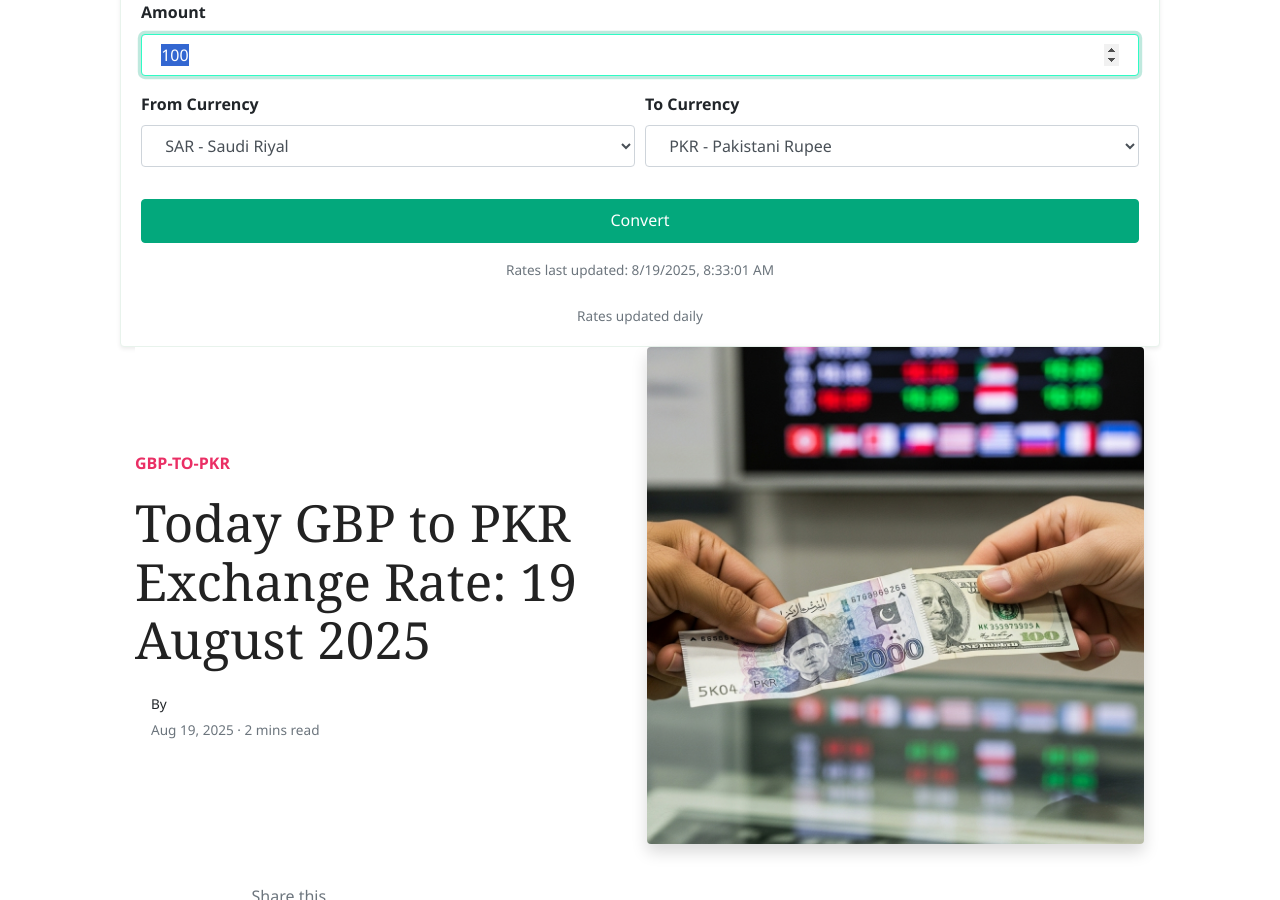
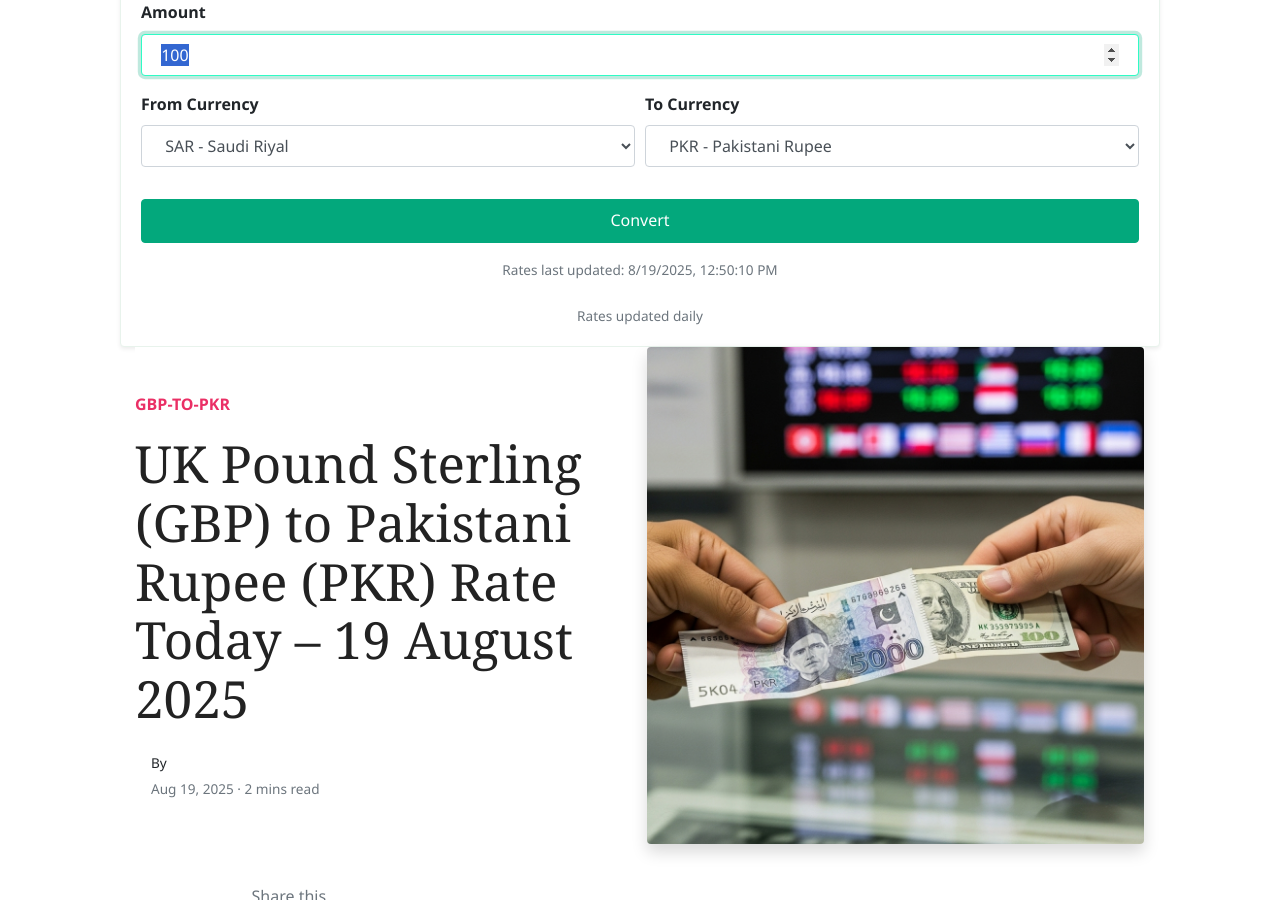
Before and after one commit to mlcom/mlcom.github.io, a Jekyll site: the page built from _posts/2025-08-19-today-uk-pound-sterling-to-pkr-exchange-rate-august-2025-prices-updated-gbp-to-pkr.md, in a window 1280 px wide and 900 px high, scrolled down 242 px. Built offline with Jekyll 4.4.1, drawn with Linux system fonts in a browser that asks for light colours; nearby versions of some CDN libraries; comment, search, counter and statistics services are not loaded.

Commit message:
Automated: Update currency rates and generate daily posts

```diff
--- a/_data/rates.yml
+++ b/_data/rates.yml
@@ -1,4 +1,4 @@
-last_updated_utc: '2025-08-19T08:33:01.715842+00:00'
+last_updated_utc: '2025-08-19T12:50:10.795999+00:00'
 rates:
   AED: 3.6725
   AFN: 68.326
--- a/_posts/2025-08-19-today-uk-pound-sterling-to-pkr-exchange-rate-august-2025-prices-updated-gbp-to-pkr.md
+++ b/_posts/2025-08-19-today-uk-pound-sterling-to-pkr-exchange-rate-august-2025-prices-updated-gbp-to-pkr.md
@@ -1,6 +1,6 @@
 ---
 layout: post
-title:  'Today GBP to PKR Exchange Rate: 19 August 2025'
+title:  'UK Pound Sterling (GBP) to Pakistani Rupee (PKR) Rate Today – 19 August 2025'
 author: john
 categories: [ gbp-to-pkr ]
 image: assets/images/usd-to-pkr-rate-today.jpg
```
Also changed, not shown: _posts/2025-08-19-today-saudi-riyal-to-pkr-exchange-rate-august-2025-prices-updated-sar-to-pkr.md (+1 -1 lines), _posts/2025-08-19-today-uae-dirham-to-pkr-exchange-rate-august-2025-prices-updated-aed-to-pkr.md (+1 -1 lines).
